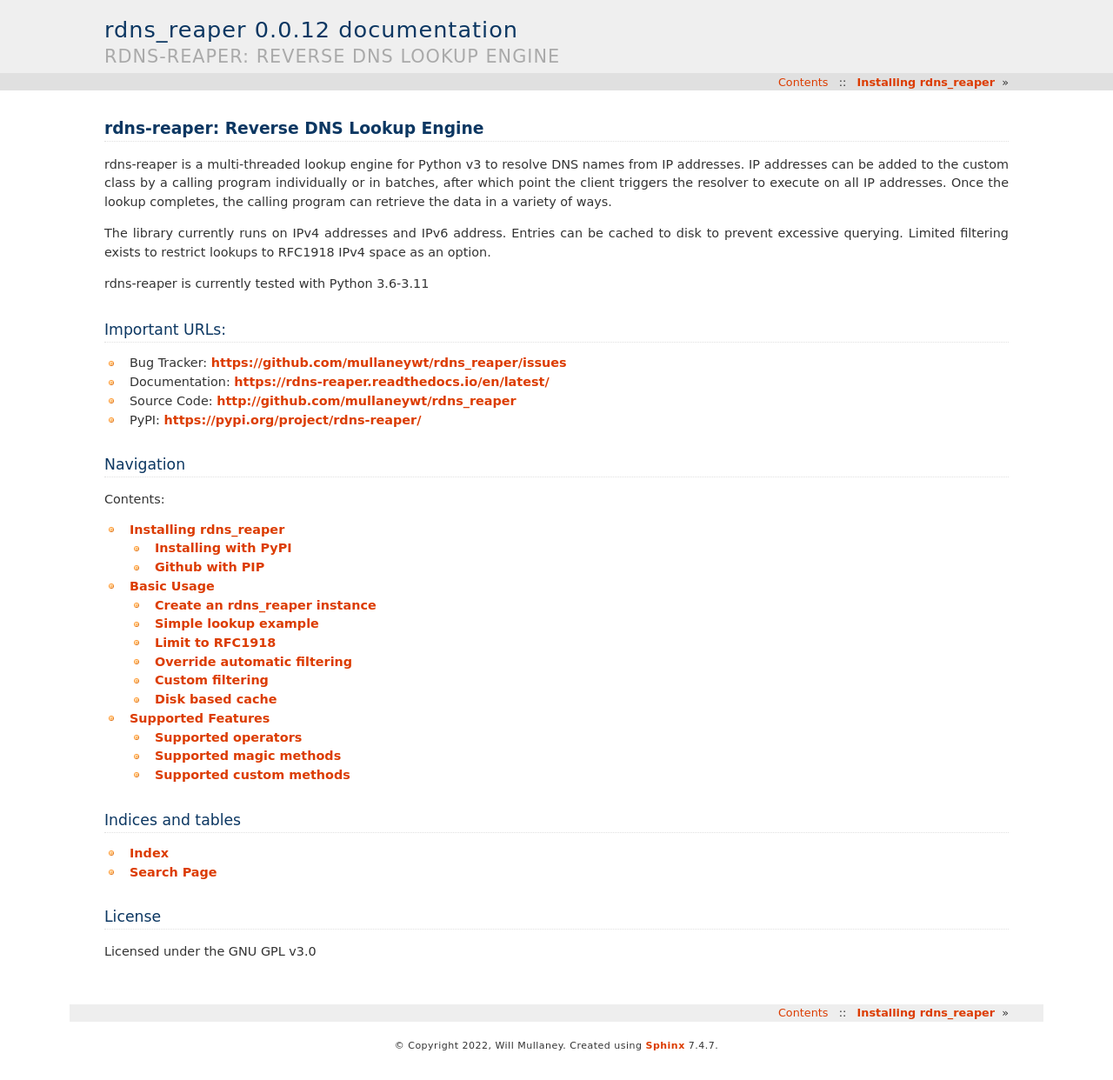
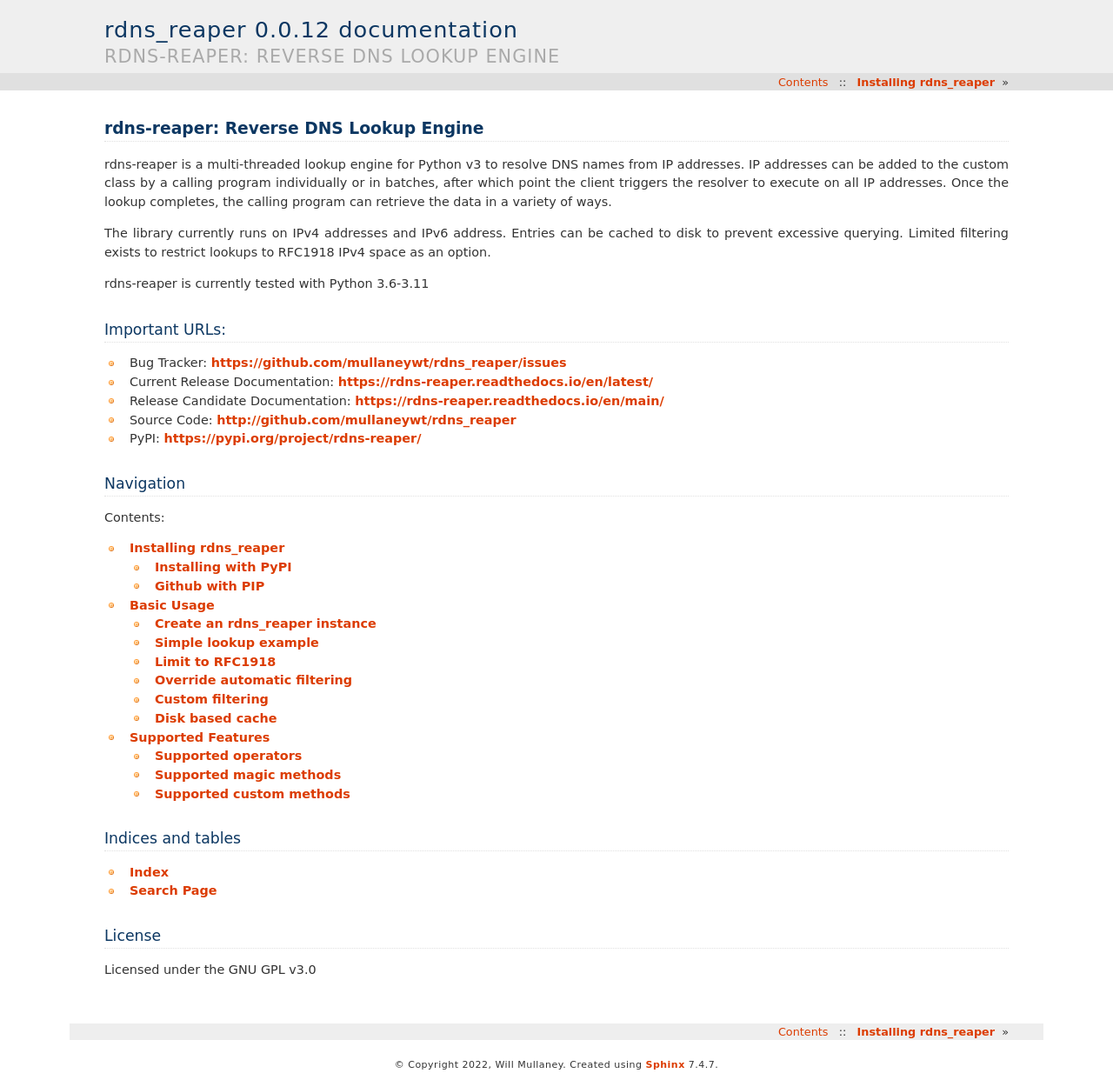
Before and after one commit to mullaneywt/rdns_reaper, a Sphinx documentation site: the page built from docs/index.rst, in a window 1280 px wide. Shown: the whole page at 87% size. Built offline with Sphinx 7.4.7, drawn with Linux system fonts in a browser that asks for light colours; before the commit the page ends 1220 px from its top, so only the background shows below that.

Commit message:
Add doc URL for RC documentation

```diff
--- a/docs/index.rst
+++ b/docs/index.rst
@@ -17,7 +17,8 @@
 ---------------
 
 * Bug Tracker: `https://github.com/mullaneywt/rdns_reaper/issues <https://github.com/mullaneywt/rdns_reaper/issues>`_
-* Documentation: `https://rdns-reaper.readthedocs.io/en/latest/ <https://rdns-reaper.readthedocs.io/en/latest/>`_
+* Current Release Documentation: `https://rdns-reaper.readthedocs.io/en/latest/ <https://rdns-reaper.readthedocs.io/en/latest/>`_
+* Release Candidate Documentation: `https://rdns-reaper.readthedocs.io/en/main/ <https://rdns-reaper.readthedocs.io/en/main/>`_
 * Source Code: `http://github.com/mullaneywt/rdns_reaper <http://github.com/mullaneywt/rdns_reaper>`_
 * PyPI: `https://pypi.org/project/rdns-reaper/ <https://pypi.org/project/rdns-reaper/>`_
 
```
